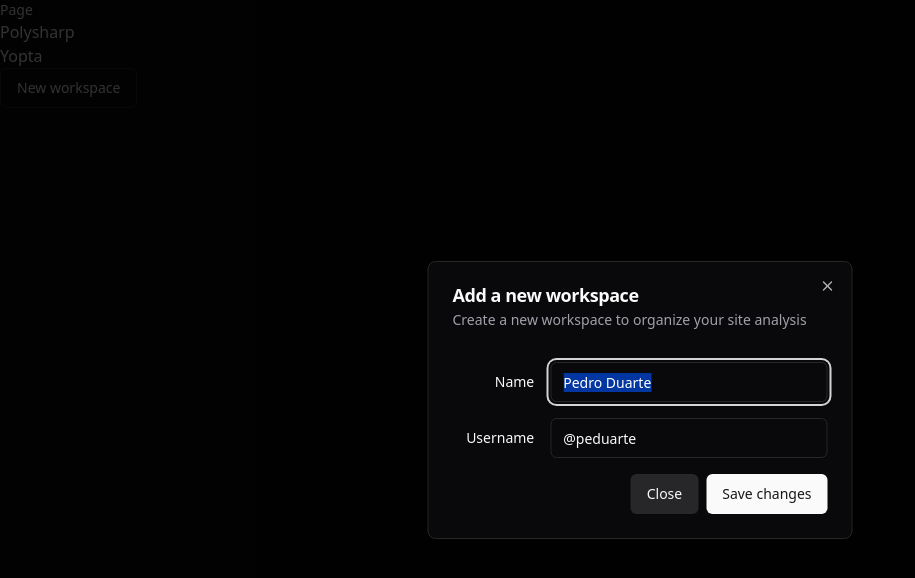
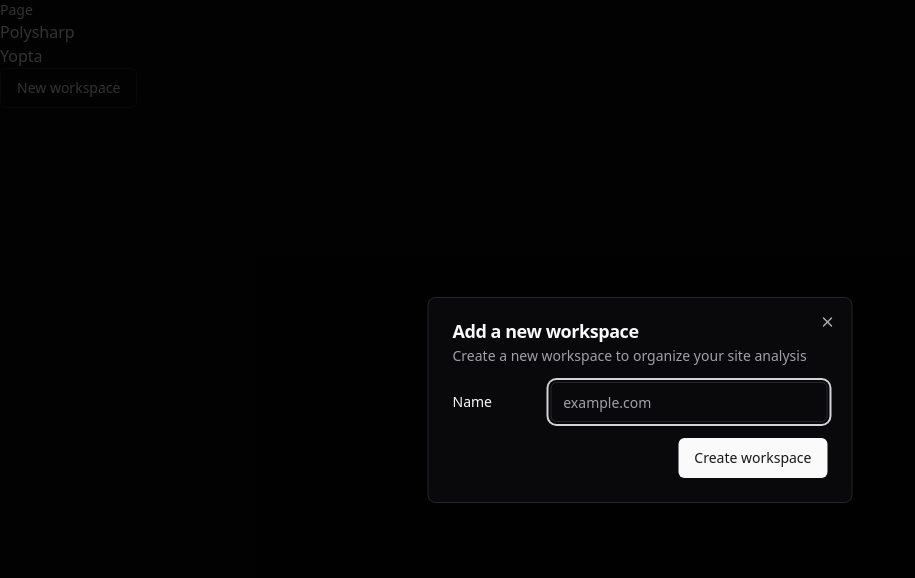
Before and after one commit to polysharp/sinatra-app, a Next.js app: page / in a window 1280 px wide. Both pictures are taken after a click on the button "New workspace". Shown: the top 578 px of the page, without its empty margins (0-915 px from the left). Built offline with nearby package versions, Linux system fonts and the light colour scheme.

Commit message:
fix: hooked create workspace form

```diff
--- a/package.json
+++ b/package.json
@@ -9,6 +9,7 @@
     "lint": "next lint"
   },
   "dependencies": {
+    "@hookform/resolvers": "^3.9.1",
     "@radix-ui/react-dialog": "^1.1.2",
     "@radix-ui/react-dropdown-menu": "^2.1.2",
     "@radix-ui/react-label": "^2.1.0",
@@ -22,8 +23,10 @@
     "next": "15.0.3",
     "react": "19.0.0-rc-66855b96-20241106",
     "react-dom": "19.0.0-rc-66855b96-20241106",
+    "react-hook-form": "^7.53.2",
     "tailwind-merge": "^2.5.4",
-    "tailwindcss-animate": "^1.0.7"
+    "tailwindcss-animate": "^1.0.7",
+    "zod": "^3.23.8"
   },
   "devDependencies": {
     "@types/node": "^20",
--- a/src/components/dialogs/create-workspace-dialog.tsx
+++ b/src/components/dialogs/create-workspace-dialog.tsx
@@ -1,7 +1,10 @@
+'use client';
+import { useForm } from 'react-hook-form';
+import { z } from 'zod';
+
 import { Button } from '@/components/ui/button';
 import {
   Dialog,
-  DialogClose,
   DialogContent,
   DialogDescription,
   DialogFooter,
@@ -9,10 +12,35 @@
   DialogTitle,
   DialogTrigger,
 } from '@/components/ui/dialog';
+import {
+  Form,
+  FormControl,
+  FormField,
+  FormItem,
+  FormLabel,
+  FormMessage,
+} from '@/components/ui/form';
 import { Input } from '@/components/ui/input';
-import { Label } from '@/components/ui/label';
+import { zodResolver } from '@hookform/resolvers/zod';
+
+const formSchema = z.object({
+  name: z.string().min(2).max(50),
+});
+
+type FormSchema = z.infer<typeof formSchema>;
 
 export default function CreateWorkspaceDialog() {
+  const form = useForm<FormSchema>({
+    resolver: zodResolver(formSchema),
+    defaultValues: {
+      name: '',
+    },
+  });
+
+  const onSubmit = (values: FormSchema) => {
+    console.log(values);
+  };
+
   return (
     <Dialog>
       <DialogTrigger asChild>
@@ -27,40 +55,29 @@
           </DialogDescription>
         </DialogHeader>
 
-        <form>
-          <div className="grid gap-4 py-4">
-            <div className="grid grid-cols-4 items-center gap-4">
-              <Label htmlFor="name" className="text-right">
-                Name
-              </Label>
-              <Input
-                id="name"
-                defaultValue="Pedro Duarte"
-                className="col-span-3"
-              />
-            </div>
+        <Form {...form}>
+          <form onSubmit={form.handleSubmit(onSubmit)} className="space-y-4">
+            <FormField
+              control={form.control}
+              name="name"
+              render={({ field }) => (
+                <FormItem>
+                  <div className="grid grid-cols-4 items-center gap-4">
+                    <FormLabel>Name</FormLabel>
+                    <FormControl className="col-span-3">
+                      <Input placeholder="example.com" {...field} />
+                    </FormControl>
+                  </div>
+                  <FormMessage />
+                </FormItem>
+              )}
+            />
 
-            <div className="grid grid-cols-4 items-center gap-4">
-              <Label htmlFor="username" className="text-right">
-                Username
-              </Label>
-              <Input
-                id="username"
-                defaultValue="@peduarte"
-                className="col-span-3"
-              />
-            </div>
-          </div>
-
-          <DialogFooter>
-            <DialogClose asChild>
-              <Button type="button" variant="secondary">
-                Close
-              </Button>
-            </DialogClose>
-            <Button type="submit">Save changes</Button>
-          </DialogFooter>
-        </form>
+            <DialogFooter>
+              <Button type="submit">Create workspace</Button>
+            </DialogFooter>
+          </form>
+        </Form>
       </DialogContent>
     </Dialog>
   );
--- a/src/components/layout/components/workspace-menu.tsx
+++ b/src/components/layout/components/workspace-menu.tsx
@@ -1,4 +1,4 @@
-import { ChevronsUpDown, Command, Plus, Undo2 } from 'lucide-react';
+import { ChevronsUpDown, Command, Undo2 } from 'lucide-react';
 import Link from 'next/link';
 
 import {
@@ -56,15 +56,6 @@
             <DropdownMenuSeparator />
 
             <DropdownMenuItem className="gap-2 p-2">
-              <div className="flex size-6 items-center justify-center rounded-md border bg-background">
-                <Plus className="size-4" />
-              </div>
-              <div className="font-medium text-muted-foreground">
-                Create new workspace
-              </div>
-            </DropdownMenuItem>
-
-            <DropdownMenuItem className="gap-2 p-2">
               <Link href="/workspaces" className="flex items-center gap-2">
                 <div className="flex size-6 items-center justify-center rounded-md border bg-background">
                   <Undo2 className="size-4" />
--- /dev/null
+++ b/src/components/ui/form.tsx
@@ -0,0 +1,178 @@
+"use client"
+
+import * as React from "react"
+import * as LabelPrimitive from "@radix-ui/react-label"
+import { Slot } from "@radix-ui/react-slot"
+import {
+  Controller,
+  ControllerProps,
+  FieldPath,
+  FieldValues,
+  FormProvider,
+  useFormContext,
+} from "react-hook-form"
+
+import { cn } from "@/lib/utils"
+import { Label } from "@/components/ui/label"
+
+const Form = FormProvider
+
+type FormFieldContextValue<
+  TFieldValues extends FieldValues = FieldValues,
+  TName extends FieldPath<TFieldValues> = FieldPath<TFieldValues>
+> = {
+  name: TName
+}
+
+const FormFieldContext = React.createContext<FormFieldContextValue>(
+  {} as FormFieldContextValue
+)
+
+const FormField = <
+  TFieldValues extends FieldValues = FieldValues,
+  TName extends FieldPath<TFieldValues> = FieldPath<TFieldValues>
+>({
+  ...props
+}: ControllerProps<TFieldValues, TName>) => {
+  return (
+    <FormFieldContext.Provider value={{ name: props.name }}>
+      <Controller {...props} />
+    </FormFieldContext.Provider>
+  )
+}
+
+const useFormField = () => {
+  const fieldContext = React.useContext(FormFieldContext)
+  const itemContext = React.useContext(FormItemContext)
+  const { getFieldState, formState } = useFormContext()
+
+  const fieldState = getFieldState(fieldContext.name, formState)
+
+  if (!fieldContext) {
+    throw new Error("useFormField should be used within <FormField>")
+  }
+
+  const { id } = itemContext
+
+  return {
+    id,
+    name: fieldContext.name,
+    formItemId: `${id}-form-item`,
+    formDescriptionId: `${id}-form-item-description`,
+    formMessageId: `${id}-form-item-message`,
+    ...fieldState,
+  }
+}
+
+type FormItemContextValue = {
+  id: string
+}
+
+const FormItemContext = React.createContext<FormItemContextValue>(
+  {} as FormItemContextValue
+)
+
+const FormItem = React.forwardRef<
+  HTMLDivElement,
+  React.HTMLAttributes<HTMLDivElement>
+>(({ className, ...props }, ref) => {
+  const id = React.useId()
+
+  return (
+    <FormItemContext.Provider value={{ id }}>
+      <div ref={ref} className={cn("space-y-2", className)} {...props} />
+    </FormItemContext.Provider>
+  )
+})
+FormItem.displayName = "FormItem"
+
+const FormLabel = React.forwardRef<
+  React.ElementRef<typeof LabelPrimitive.Root>,
+  React.ComponentPropsWithoutRef<typeof LabelPrimitive.Root>
+>(({ className, ...props }, ref) => {
+  const { error, formItemId } = useFormField()
+
+  return (
+    <Label
+      ref={ref}
+      className={cn(error && "text-destructive", className)}
+      htmlFor={formItemId}
+      {...props}
+    />
+  )
+})
+FormLabel.displayName = "FormLabel"
+
+const FormControl = React.forwardRef<
+  React.ElementRef<typeof Slot>,
+  React.ComponentPropsWithoutRef<typeof Slot>
+>(({ ...props }, ref) => {
+  const { error, formItemId, formDescriptionId, formMessageId } = useFormField()
+
+  return (
+    <Slot
+      ref={ref}
+      id={formItemId}
+      aria-describedby={
+        !error
+          ? `${formDescriptionId}`
+          : `${formDescriptionId} ${formMessageId}`
+      }
+      aria-invalid={!!error}
+      {...props}
+    />
+  )
+})
+FormControl.displayName = "FormControl"
+
+const FormDescription = React.forwardRef<
+  HTMLParagraphElement,
+  React.HTMLAttributes<HTMLParagraphElement>
+>(({ className, ...props }, ref) => {
+  const { formDescriptionId } = useFormField()
+
+  return (
+    <p
+      ref={ref}
+      id={formDescriptionId}
+      className={cn("text-sm text-muted-foreground", className)}
+      {...props}
+    />
+  )
+})
+FormDescription.displayName = "FormDescription"
+
+const FormMessage = React.forwardRef<
+  HTMLParagraphElement,
+  React.HTMLAttributes<HTMLParagraphElement>
+>(({ className, children, ...props }, ref) => {
+  const { error, formMessageId } = useFormField()
+  const body = error ? String(error?.message) : children
+
+  if (!body) {
+    return null
+  }
+
+  return (
+    <p
+      ref={ref}
+      id={formMessageId}
+      className={cn("text-sm font-medium text-destructive", className)}
+      {...props}
+    >
+      {body}
+    </p>
+  )
+})
+FormMessage.displayName = "FormMessage"
+
+export {
+  useFormField,
+  Form,
+  FormItem,
+  FormLabel,
+  FormControl,
+  FormDescription,
+  FormMessage,
+  FormField,
+}
```
Also changed, not shown: 1 other file (tests, documents, lock files or other folders).
